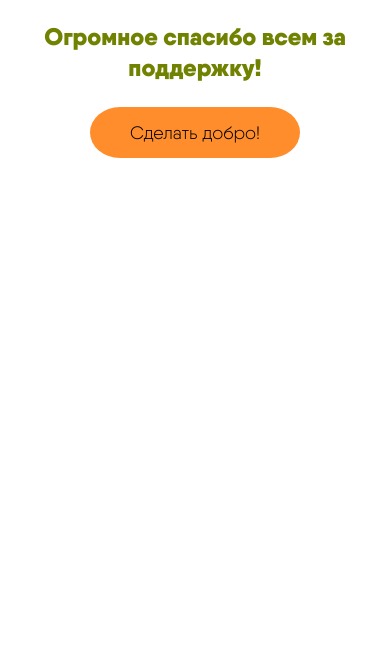
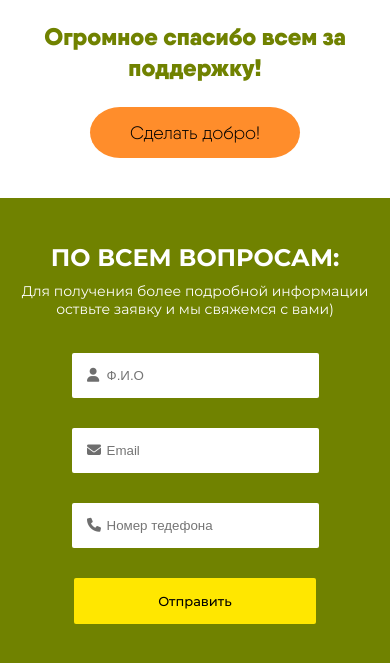
Before and after one commit to dworker863/shelter, a website: page assets/index.html in a window 390 px wide. Shown: the part 4856-5519 px from the top of the page. Before the commit the page ends 5014 px from the top, so only its background shows below. Drawn offline with Linux system fonts and the light colour scheme.

Commit message:
Callback section all screens

```diff
--- a/assets/index.html
+++ b/assets/index.html
@@ -162,6 +162,40 @@
           <button class="btn btn-orange">Сделать добро!</button>
         </div>
       </section>
+      <section class="callback">
+        <div class="container">
+          <h2 class="callback-title">По всем вопросам:</h2>
+          <div class="callback-desc">
+            Для получения более подробной информации оствьте заявку и мы
+            свяжемся с вами)
+          </div>
+          <form action="">
+            <div class="username">
+              <i class="fa-solid fa-user"></i>
+              <input name="username" type="text" placeholder="Ф.И.О" />
+            </div>
+            <div class="email">
+              <i class="fa-solid fa-envelope"></i>
+              <input
+                class="email"
+                name="email"
+                type="email"
+                placeholder="Email"
+              />
+            </div>
+            <div class="phone">
+              <i class="fa-solid fa-phone"></i>
+              <input
+                class="phone"
+                name="phone"
+                type="tel"
+                placeholder="Номер тедефона"
+              />
+            </div>
+            <button class="btn-submit" type="submit">Отправить</button>
+          </form>
+        </div>
+      </section>
     </main>
     <script src="js/scripts.min.js
     "></script>
--- a/assets/scss/_media.scss
+++ b/assets/scss/_media.scss
@@ -50,6 +50,20 @@
   .help-payment {
     justify-content: space-between;
     gap: 0;
+  }
+
+  form > div {
+    margin-bottom: 30px;
+  }
+
+  .phone {
+    margin-right: 0;
+  }
+
+  .btn-submit {
+    margin: 0 auto;
+    padding-right: 84px;
+    padding-left: 84px;
   }
 }
 
@@ -172,6 +186,20 @@
 
   .help-thanks {
     font-size: 36px;
+  }
+
+  form {
+    display: flex;
+    flex-direction: column;
+
+    input {
+      margin-right: 0;
+    }
+
+    & > div i {
+      left: 50%;
+      transform: translateX(-108px);
+    }
   }
 }
 
@@ -379,4 +407,8 @@
   .help-thanks {
     font-size: 24px;
   }
+
+  .callback-title {
+    font-size: 24px;
+  }
 }
--- a/assets/scss/_vars.scss
+++ b/assets/scss/_vars.scss
@@ -2,3 +2,4 @@ $font-color: #403a3e;
 $font-color-secondary: #708200;
 $orange: #ff8d2b;
 $yellow: #ffe700;
+$grey: #6e6e6e;
--- a/assets/scss/styles.scss
+++ b/assets/scss/styles.scss
@@ -20,6 +20,13 @@ a {
 
 button {
   border: none;
+}
+
+input {
+  margin-right: 10px;
+  padding: 15px 35px;
+  border: none;
+  border-radius: 2px;
 }
 
 body {
@@ -368,6 +375,7 @@ body {
 
 .help {
   text-align: center;
+  padding-bottom: 40px;
 }
 
 .help-title,
@@ -435,4 +443,51 @@ body {
   margin-left: 40px;
 }
 
+.callback {
+  padding-top: 45px;
+  padding-bottom: 45px;
+  text-align: center;
+  background-color: $font-color-secondary;
+}
+
+.callback-title {
+  margin-top: 0;
+  margin-bottom: 10px;
+  text-transform: uppercase;
+  font-size: 35px;
+  font-weight: 700;
+  color: #fff;
+}
+
+.callback-desc {
+  margin-bottom: 35px;
+  font-size: 14px;
+}
+
+.callback-desc {
+  color: #fff;
+}
+
+form > div {
+  position: relative;
+  display: inline-block;
+
+  i {
+    position: absolute;
+    top: 15px;
+    left: 12px;
+    font-size: 14px;
+    color: $grey;
+  }
+}
+
+.btn-submit {
+  font-family: Montserrat, serif;
+  padding: 15px 95px;
+  border-radius: 2px;
+  font-size: 13px;
+  font-weight: 500;
+  background-color: $yellow;
+}
+
 @import "media";
```
Also changed, not shown: assets/css/styles.min.css.
